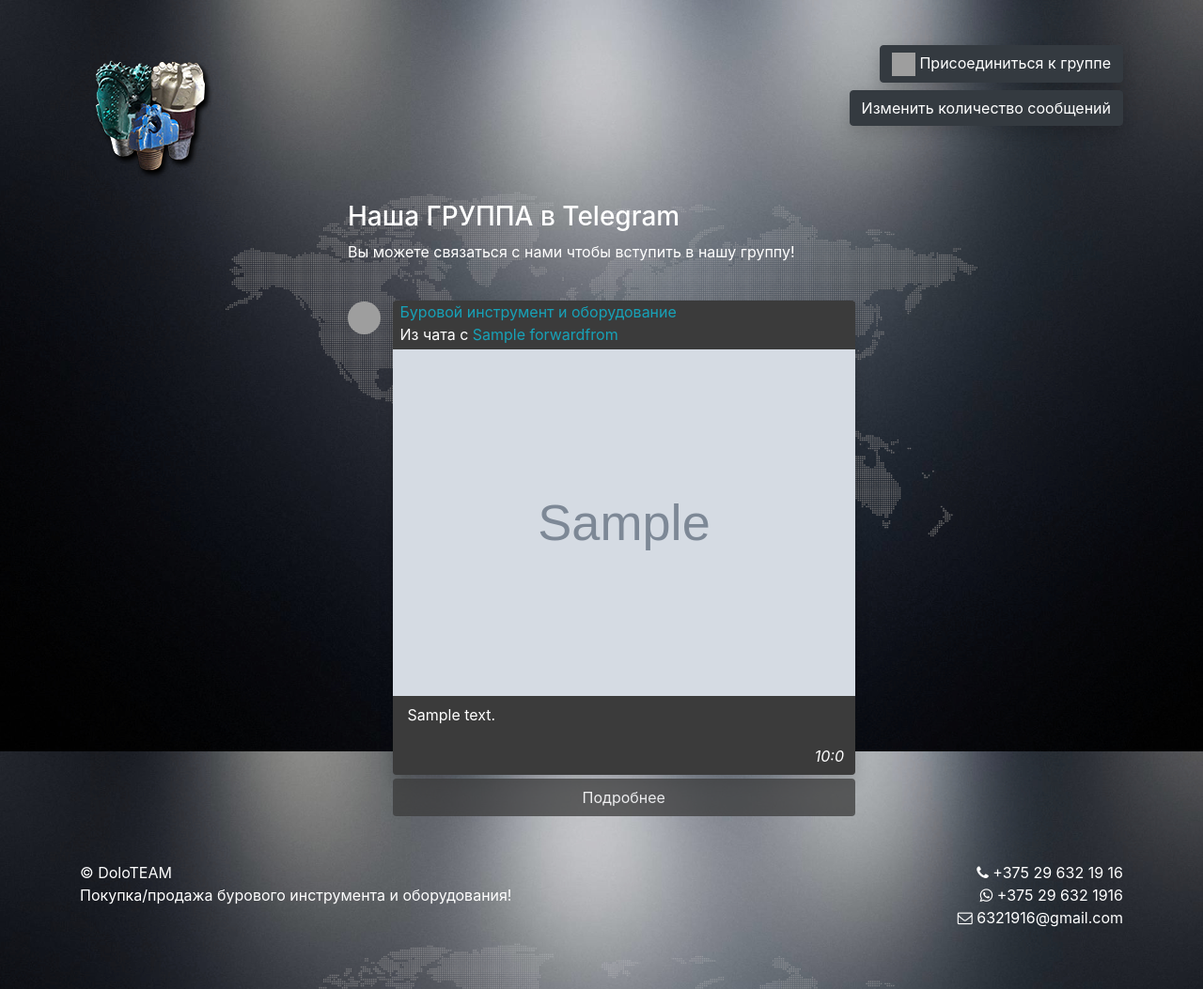
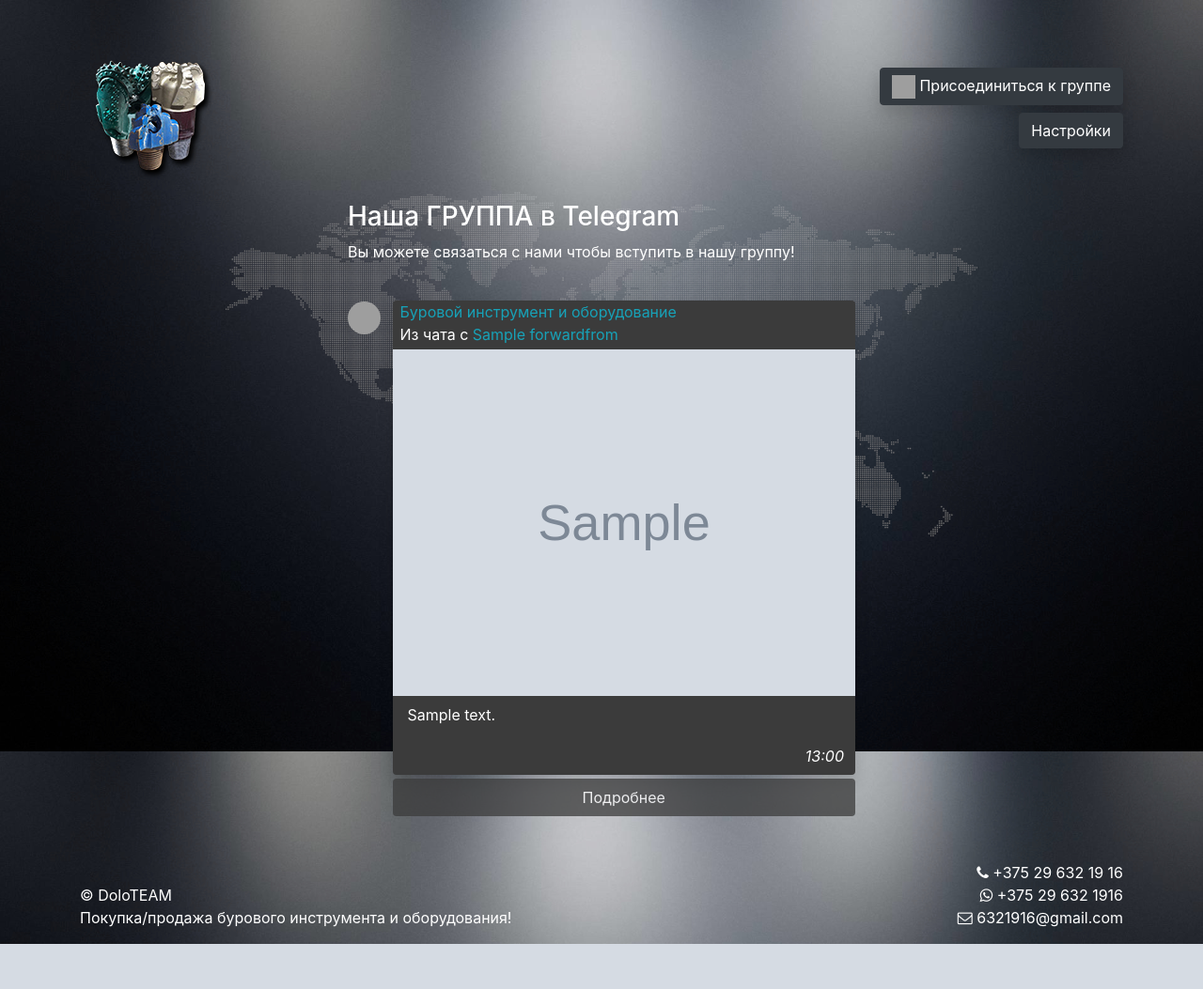
Before and after one commit to AlexanderIvanov20/BotResender, a Django app: page / in a window 1280 px wide. Shown: the whole page at 94% size. After the commit the page ends 1005 px from the top, so only its background shows below. Run offline with Django 3.2, Linux system fonts and the light colour scheme; tables that the repository leaves empty hold one stand-in row (values such as "Sample post"); grey boxes marked "Sample" are stand-in pictures; some libraries are stand-ins or nearby versions; grey boxes are pictures that could not be loaded.

Commit message:
Fix forward messages. Update form. Add opportunity to enable/disable buttons. Fix date outputing

```diff
--- a/Bot.py
+++ b/Bot.py
@@ -22,7 +22,7 @@ def get_creds(message: types.Message):
 
 @bot.message_handler(content_types=['photo', 'document'])
 def get_message_with_photo(message: types.Message):
-    file_id = message.photo[1].file_id
+    file_id = message.photo[-1].file_id
     file = bot.get_file(file_id)
     downloaded_file = bot.download_file(file.file_path)
     save_path = os.path.join(BASE_DIR, 'BotResender', 'BotSender', 'media',
@@ -84,7 +84,7 @@ def get_mesage(message: types.Message):
 
 @bot.channel_post_handler(content_types=['photo', 'document'])
 def get_message_with_photo_channel(message: types.Message):
-    file_id = message.photo[0].file_id
+    file_id = message.photo[-1].file_id
     file = bot.get_file(file_id)
     downloaded_file = bot.download_file(file.file_path)
     save_path = os.path.join(BASE_DIR, 'BotResender', 'BotSender', 'media',
--- a/Resender/forms.py
+++ b/Resender/forms.py
@@ -6,7 +6,9 @@ class CountMessagesForm(forms.Form):
         min_value=5,
         widget=forms.NumberInput(
             attrs={
-                'placeholder': 'Введите количество сообщений...'
+                'placeholder': 'Введите количество сообщений...',
+                'style': 'width: 500px',
+                'class': 'form-control text-dark shadow'
             }
         ),
         label='Количество сообщений'
--- a/Resender/templates/new_index.html
+++ b/Resender/templates/new_index.html
@@ -42,17 +42,18 @@
 
 {% block body %}
 <main>
-    <div class="container py-5">
+    <div class="container mt-5">
         <div class="row justify-content-between pb-3">
             <div class="col-auto">
                 <img src="{% static 'assets/img/logo.png' %}" alt=""><br>
             </div>
-            <div class="col-auto">
+            <div class="col-auto mt-4">
                 <!-- class="animate fade-in animation-time-2s" -->
+                {% if is_button %}
                 <a class="btn btn-dark shadow float-right" href="https://t.me/doloteams"><img src="/media/logo.png"
                         alt="" style="width: 25px; height: 25px;"> Присоединиться к группе</a><br>
-                <a class="btn btn-dark shadow mt-2 float-right" href="{% url 'base' %}">Изменить количество
-                    сообщений</a>
+                {% endif %}
+                <a class="btn btn-dark shadow mt-2 float-right" href="{% url 'base' %}">Настройки</a>
             </div>
         </div>
         <div class="row justify-content-center">
@@ -74,13 +75,15 @@
                         <div class="message-container mt-4">
                             <div class="content-container rounded mb-1 shadow">
                                 <div class="mt-2 ml-2">
-                                    <a href="https://t.me/doloteam" style="margin-top: 20px;" class="text-info">Буровой инструмент и оборудование</a>
+                                    <a href="https://t.me/doloteam" class="text-info">Буровой
+                                        инструмент и оборудование</a>
                                 </div>
 
                                 {% if message.forward is not None %}
                                 <div class="ml-2">
                                     Из чата с
-                                    <a href="https://t.me/{{ message.forward.username }}" class="text-info">{{ message.forward.name }}</a>
+                                    <a href="https://t.me/{{ message.forward.username }}"
+                                        class="text-info">{{ message.forward.name }}</a>
                                 </div>
                                 {% endif %}
 
@@ -92,7 +95,7 @@
 
                                 <div class="p-0">
                                     {% if message.text != '' %}
-                                    <div class="ml-3 mt-2">
+                                    <div class="ml-3 mt-2 mr-3">
                                         {{ message.text|linebreaks }}
                                     </div>
                                     {% endif %}
@@ -101,26 +104,21 @@
                                         <p class="mb-1">{{ message.date|transform_date }}</p>
                                     </div>
                                 </div>
-
-                                <!-- <a href="{{ message.url }}">Подробнее</a><br> -->
                             </div>
-                            <!-- <div class="button-container rounded center-block"> -->
                             {% if message.url is not None and message.url != '' %}
                             <a href="{{ message.url }}" class="message-button rounded text-center py-2">Подробнее</a>
                             {% endif %}
-                            <!-- </div> -->
                         </div>
                     </div>
                 </div>
                 {% endfor %}
-
             </div>
         </div>
         <footer class="mt-5">
             <div class="row">
                 <!-- <div class="col-md-6 col-sm-6 col-xs-6"> -->
                 <div class="col-md-6">
-                    <p class="animate fade-in animation-time-2s delay-1-5s">
+                    <p class="animate fade-in animation-time-2s delay-1-5s mt-4">
                         © DoloTEAM<br>
                         Покупка/продажа бурового инструмента и оборудования!
                     </p>
--- a/Resender/templates/wrapper.html
+++ b/Resender/templates/wrapper.html
@@ -27,8 +27,8 @@
 	{% block head %}{% endblock head %}
 </head>
 
-<body>
-	<div class="outer-background">
+<body class="outer-background">
+	<div>
 		<div class="inner-background">
 			{% block body %}{% endblock body %}
 		</div>
--- a/Resender/templatetags/date.py
+++ b/Resender/templatetags/date.py
@@ -1,5 +1,6 @@
 from django import template
 from django.conf import settings
+import datetime
 
 
 register = template.Library()
@@ -7,4 +8,5 @@ register = template.Library()
 
 @register.filter
 def transform_date(value):
-    return f'{value.hour}:{value.minute}'
+    date = (value + datetime.timedelta(hours=3)).strftime("%H:%M")
+    return date
--- a/Resender/urls.py
+++ b/Resender/urls.py
@@ -1,10 +1,11 @@
 from django.urls import path
 
-from .views import Base, OutputMessagesBase
+from .views import Base, OutputMessagesBase, Button
 
 
 urlpatterns = [
     path('set-count/', Base.as_view(), name='base'),
     path('', OutputMessagesBase.as_view(),
-         name='default_count_messages')
+         name='default_count_messages'),
+    path('button', Button.as_view(), name='button_url')
 ]
--- a/Resender/views.py
+++ b/Resender/views.py
@@ -15,9 +15,10 @@ class Base(View):
         form = CountMessagesForm(initial={'count': data['count_messages']})
 
         context = {
-            'form': form
+            'form': form,
+            'is_button': data['button']
         }
-        return render(request, 'index1.html', context)
+        return render(request, 'new_index1.html', context)
 
     def post(self, request):
         form = CountMessagesForm(request.POST)
@@ -31,10 +32,14 @@ class Base(View):
 
             return redirect('default_count_messages')
 
+        with open('config.json', 'r', encoding='utf-8') as file:
+            data = json.load(file)
+
         context = {
-            'form': form
+            'form': form,
+            'is_button': data['button']
         }
-        return render(request, 'index1.html', context)
+        return render(request, 'new_index1.html', context)
 
 
 class OutputMessagesBase(View):
@@ -45,6 +50,23 @@ class OutputMessagesBase(View):
         count = data['count_messages']
         all_messages = MessageChannel.objects.all()[:count][::-1]
         context = {
-            'messages': all_messages
+            'messages': all_messages,
+            'is_button': data['button']
         }
         return render(request, 'new_index.html', context)
+
+
+class Button(View):
+    def get(self, request):
+        with open('config.json', 'r', encoding='utf-8') as file:
+            data = json.load(file)
+
+            if data['button'] is True:
+                data['button'] = False
+            else:
+                data['button'] = True
+
+        with open('config.json', 'w') as file:
+            json.dump(data, file, indent=4)
+
+        return redirect('base')
--- a/config.json
+++ b/config.json
@@ -1,3 +1,4 @@
 {
-    "count_messages": 20
+    "count_messages": 50,
+    "button": true
 }
```
Also changed, not shown: test.py (+1 -1 lines).
